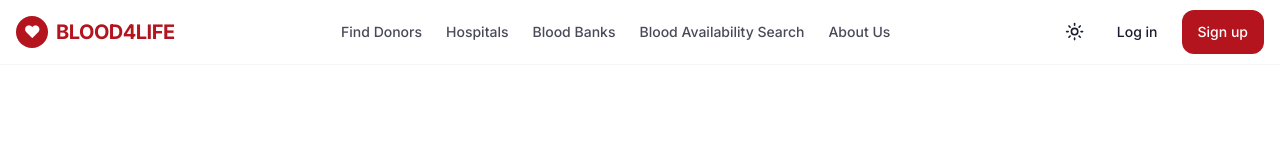
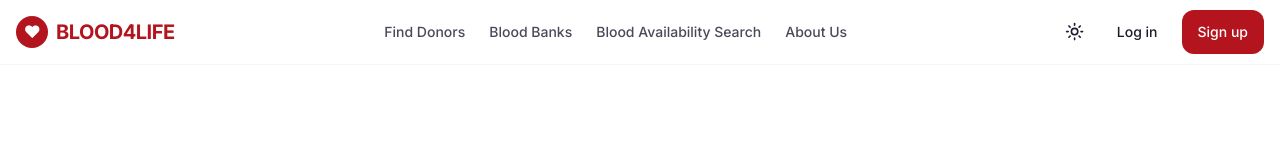
Before and after one commit to saisandeep28/BLOOD-4-LIFE, a Next.js app: page / in a window 1280 px wide. Shown: the top 159 px of the page. Built offline with nearby package versions, Linux system fonts and the light colour scheme; no server answers.

Commit message:
Add files via upload

```diff
--- a/components/layout/navbar.tsx
+++ b/components/layout/navbar.tsx
@@ -72,7 +72,6 @@ export function Navbar() {
 
         <nav className="hidden md:flex items-center gap-6">
           <Link href="/donors" prefetch={true} className="text-sm font-medium text-foreground/80 hover:text-foreground transition-colors">Find Donors</Link>
-          <Link href="/hospitals" prefetch={true} className="text-sm font-medium text-foreground/80 hover:text-foreground transition-colors">Hospitals</Link>
           <Link href="/blood-banks" prefetch={true} className="text-sm font-medium text-foreground/80 hover:text-foreground transition-colors">Blood Banks</Link>
           <Link href="/blood-availability" prefetch={true} className="text-sm font-medium text-foreground/80 hover:text-foreground transition-colors">Blood Availability Search</Link>
           <Link href="/about" prefetch={true} className="text-sm font-medium text-foreground/80 hover:text-foreground transition-colors">About Us</Link>
@@ -163,7 +162,6 @@ export function Navbar() {
         <div className="sm:hidden border-t border-border bg-background px-4 py-6 space-y-4 shadow-lg absolute w-full">
           <nav className="flex flex-col gap-4">
             <Link href="/donors" className="text-base font-medium text-foreground hover:text-brand transition-colors" onClick={() => setIsMobileMenuOpen(false)}>Find Donors</Link>
-            <Link href="/hospitals" className="text-base font-medium text-foreground hover:text-brand transition-colors" onClick={() => setIsMobileMenuOpen(false)}>Hospitals</Link>
             <Link href="/blood-banks" className="text-base font-medium text-foreground hover:text-brand transition-colors" onClick={() => setIsMobileMenuOpen(false)}>Blood Banks</Link>
             <Link href="/blood-availability" className="text-base font-medium text-foreground hover:text-brand transition-colors" onClick={() => setIsMobileMenuOpen(false)}>Blood Availability Search</Link>
             <Link href="/about" className="text-base font-medium text-foreground hover:text-brand transition-colors" onClick={() => setIsMobileMenuOpen(false)}>About Us</Link>
```
